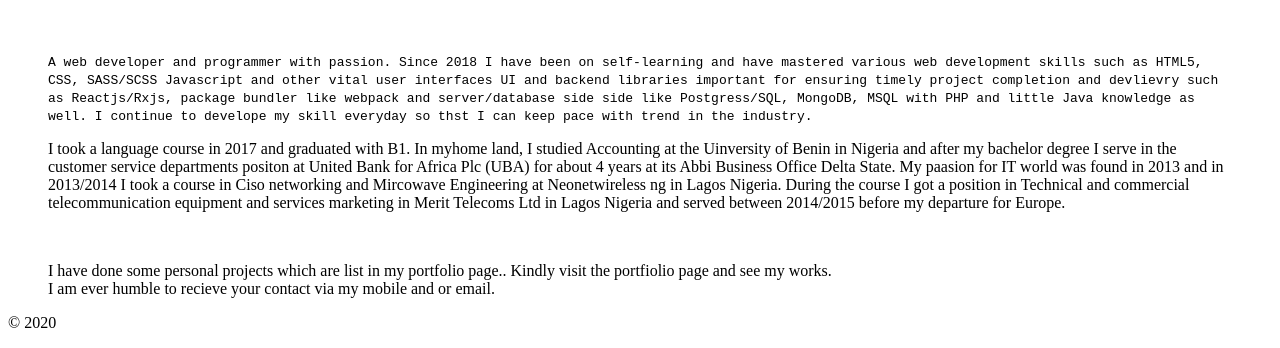
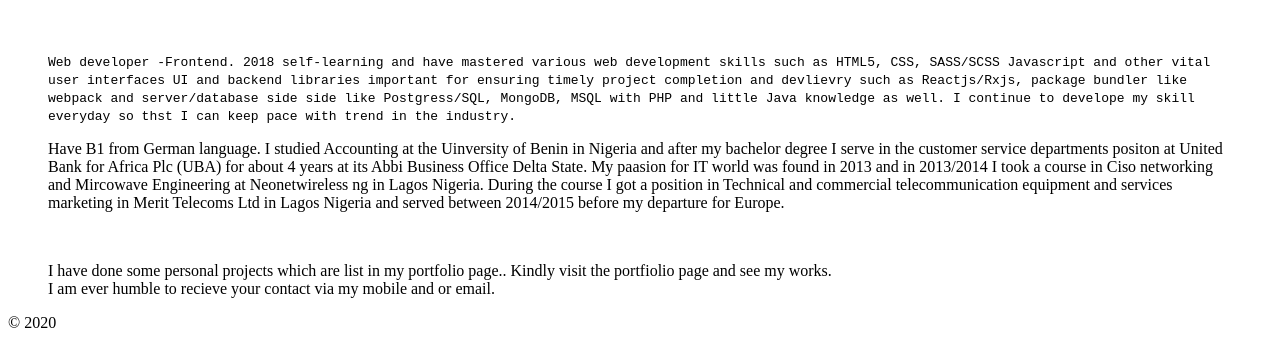
Before and after one commit to NodEm9/enodwebsite, a website built with webpack: page src/about.html in a window 1280 px wide. Shown: the part 640-988 px from the top of the page. Built offline with nearby package versions, Linux system fonts and the light colour scheme.

Commit message:
modified markups

```diff
--- a/src/about.html
+++ b/src/about.html
@@ -52,7 +52,8 @@
     <blockquote>
       <p class="quote-bio">
       <code>
-          A web developer and programmer with passion. Since 2018 I have been on self-learning and have
+         Web developer -Frontend.
+          2018 self-learning and have
           mastered various web development skills such as HTML5, CSS, SASS/SCSS Javascript and other vital
           user interfaces UI and backend libraries important for ensuring timely project completion and
           devlievry such as Reactjs/Rxjs, package bundler like webpack and server/database side side like Postgress/SQL,
@@ -62,7 +63,7 @@
     </p>
     <div class="quote-bio__item">
       <p>
-        I took a language course in 2017 and graduated with B1. In myhome land, I studied Accounting at the
+        Have B1 from German language. I studied Accounting at the
         Uinversity of Benin in Nigeria and after my bachelor degree I serve in the customer service departments
         positon at United Bank for Africa Plc (UBA) for about 4 years at its Abbi Business Office Delta State.
         My paasion for IT world was found in 2013 and in 2013/2014 I took a course in Ciso networking
```
